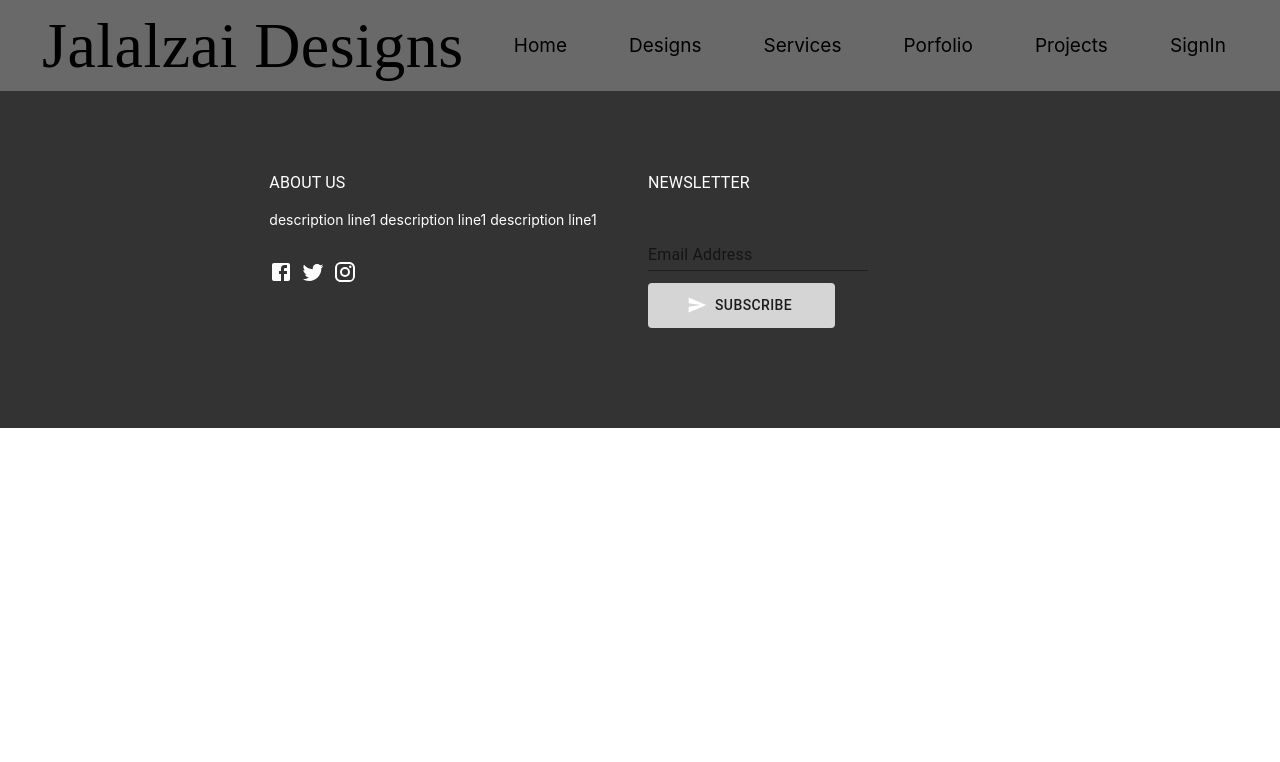
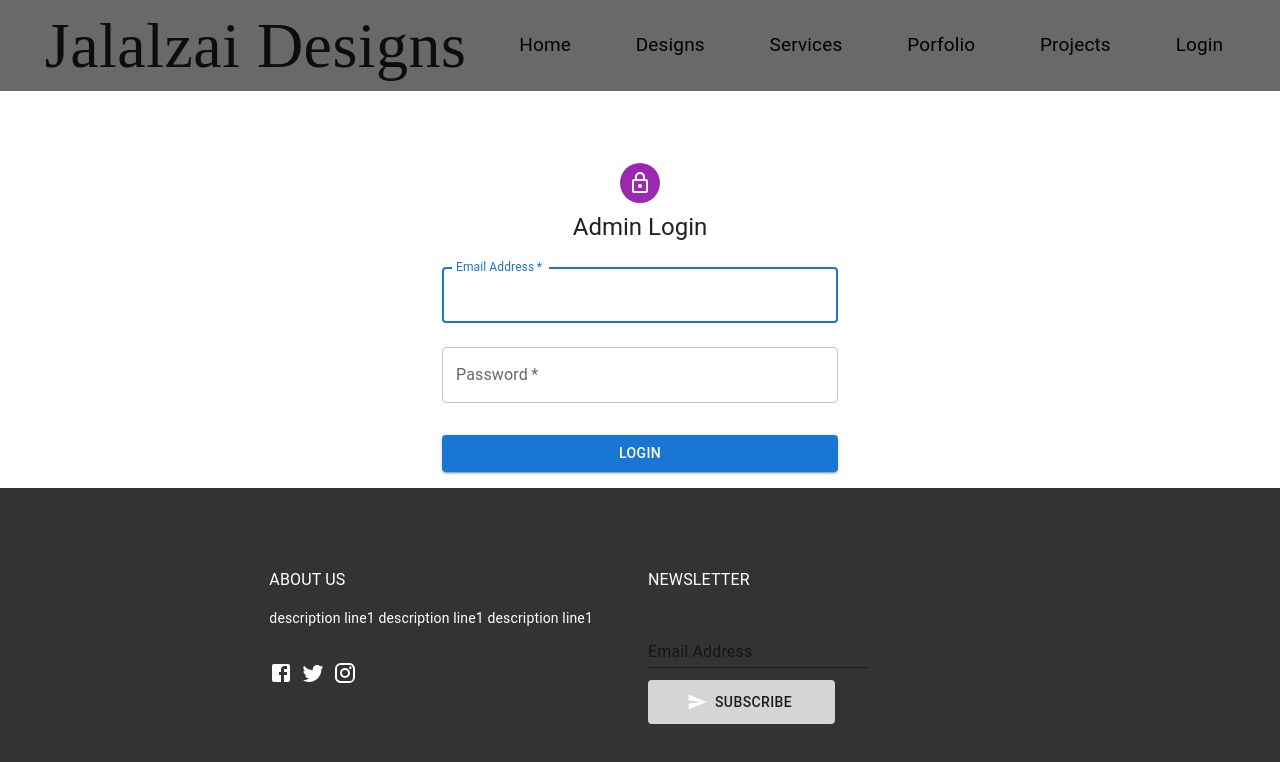
Before and after one commit to M-Wajid/business-management-app, a React (Create React App) app: page /login in a window 1280 px wide. Shown: the top 762 px of the page. Built offline with nearby package versions, Linux system fonts and the light colour scheme; no server answers; a web font is replaced by a local one.

Commit message:
login changes

```diff
--- a/src/App.js
+++ b/src/App.js
@@ -41,7 +41,7 @@ function App() {
           <Route exact path="/projects">
             <Products />
           </Route>
-          <Route exact path="/sign-in">
+          <Route exact path="/login">
             <SignIn />
           </Route>
           <Route exact path="/update-design">
--- a/src/components/appbar/appbarDesktop.js
+++ b/src/components/appbar/appbarDesktop.js
@@ -71,9 +71,9 @@ export default function AppbarDesktop({ matches }) {
             fontSize: "19px",
             flexGrow: 0.5,
           }}
-          to="/sign-in"
+          to="/login"
         >
-          <ListItemButton>SignIn</ListItemButton>
+          <ListItemButton>Login</ListItemButton>
         </Link>
       </MyList>
     </AppbarContainer>
--- a/src/components/drawer/index.js
+++ b/src/components/drawer/index.js
@@ -83,9 +83,9 @@ export default function Appdrawer() {
               fontSize: "22px",
               fontWeight: "bold",
             }}
-            to="/sign-in"
+            to="/login"
           >
-            <ListItemButton>SignIn</ListItemButton>
+            <ListItemButton>Login</ListItemButton>
           </Link>
         </List>
       </Drawer>
--- a/src/components/sign-in/signin.js
+++ b/src/components/sign-in/signin.js
@@ -3,28 +3,12 @@ import Avatar from '@mui/material/Avatar';
 import Button from '@mui/material/Button';
 import CssBaseline from '@mui/material/CssBaseline';
 import TextField from '@mui/material/TextField';
-import FormControlLabel from '@mui/material/FormControlLabel';
-import Checkbox from '@mui/material/Checkbox';
-import Link from '@mui/material/Link';
-import Grid from '@mui/material/Grid';
 import Box from '@mui/material/Box';
 import LockOutlinedIcon from '@mui/icons-material/LockOutlined';
 import Typography from '@mui/material/Typography';
 import Container from '@mui/material/Container';
 import { createTheme, ThemeProvider } from '@mui/material/styles';
 
-function Copyright(props) {
-  return (
-    <Typography variant="body2" color="text.secondary" align="center" {...props}>
-      {'Copyright © '}
-      <Link color="inherit" href="https://mui.com/">
-        Your Website
-      </Link>{' '}
-      {new Date().getFullYear()}
-      {'.'}
-    </Typography>
-  );
-}
 
 const theme = createTheme();
 
@@ -45,18 +29,23 @@ export default function SignIn() {
         <Box
           sx={{
             marginTop: 8,
-            display: 'flex',
-            flexDirection: 'column',
-            alignItems: 'center',
+            display: "flex",
+            flexDirection: "column",
+            alignItems: "center",
           }}
         >
-          <Avatar sx={{ m: 1, bgcolor: 'secondary.main' }}>
+          <Avatar sx={{ m: 1, bgcolor: "secondary.main" }}>
             <LockOutlinedIcon />
           </Avatar>
           <Typography component="h1" variant="h5">
-            Sign in
+            Admin Login
           </Typography>
-          <Box component="form" onSubmit={handleSubmit} noValidate sx={{ mt: 1 }}>
+          <Box
+            component="form"
+            onSubmit={handleSubmit}
+            noValidate
+            sx={{ mt: 1 }}
+          >
             <TextField
               margin="normal"
               required
@@ -77,33 +66,16 @@ export default function SignIn() {
               id="password"
               autoComplete="current-password"
             />
-            <FormControlLabel
-              control={<Checkbox value="remember" color="primary" />}
-              label="Remember me"
-            />
             <Button
               type="submit"
               fullWidth
               variant="contained"
               sx={{ mt: 3, mb: 2 }}
             >
-              Sign In
+              Login
             </Button>
-            <Grid container>
-              <Grid item xs>
-                <Link href="#" variant="body2">
-                  Forgot password?
-                </Link>
-              </Grid>
-              <Grid item>
-                <Link href="#" variant="body2">
-                  {"Don't have an account? Sign Up"}
-                </Link>
-              </Grid>
-            </Grid>
           </Box>
         </Box>
-        <Copyright sx={{ mt: 8, mb: 4 }} />
       </Container>
     </ThemeProvider>
   );
```
